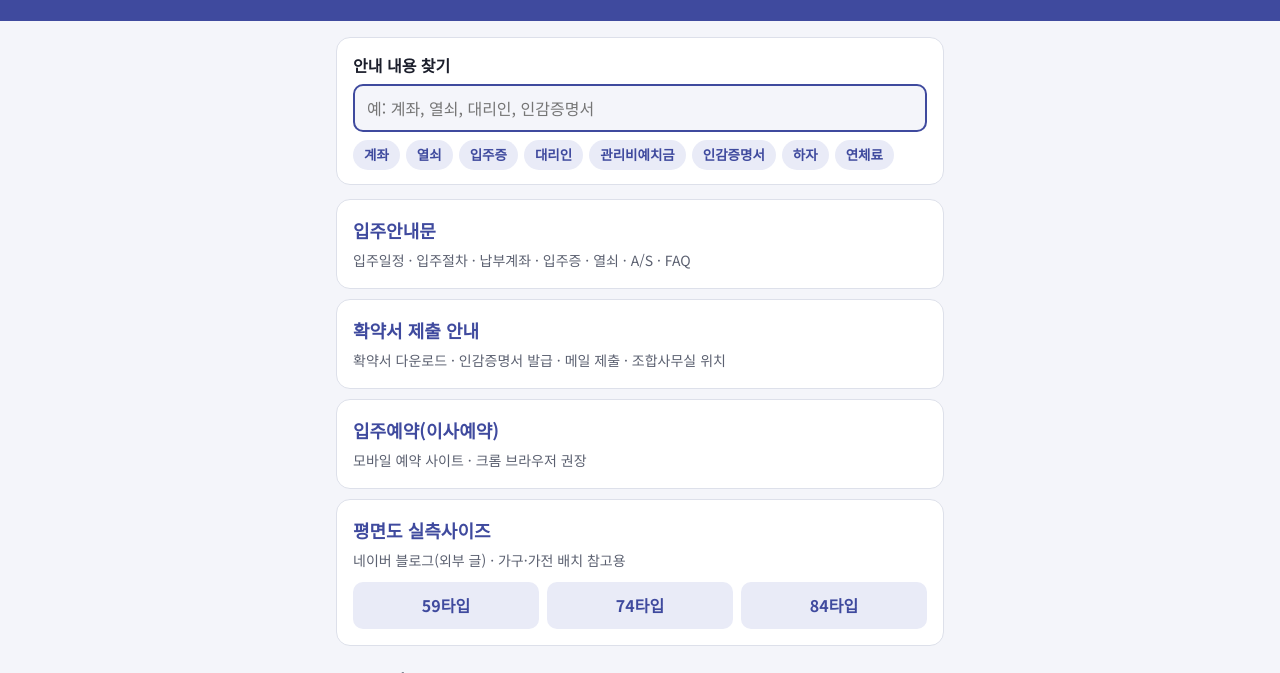
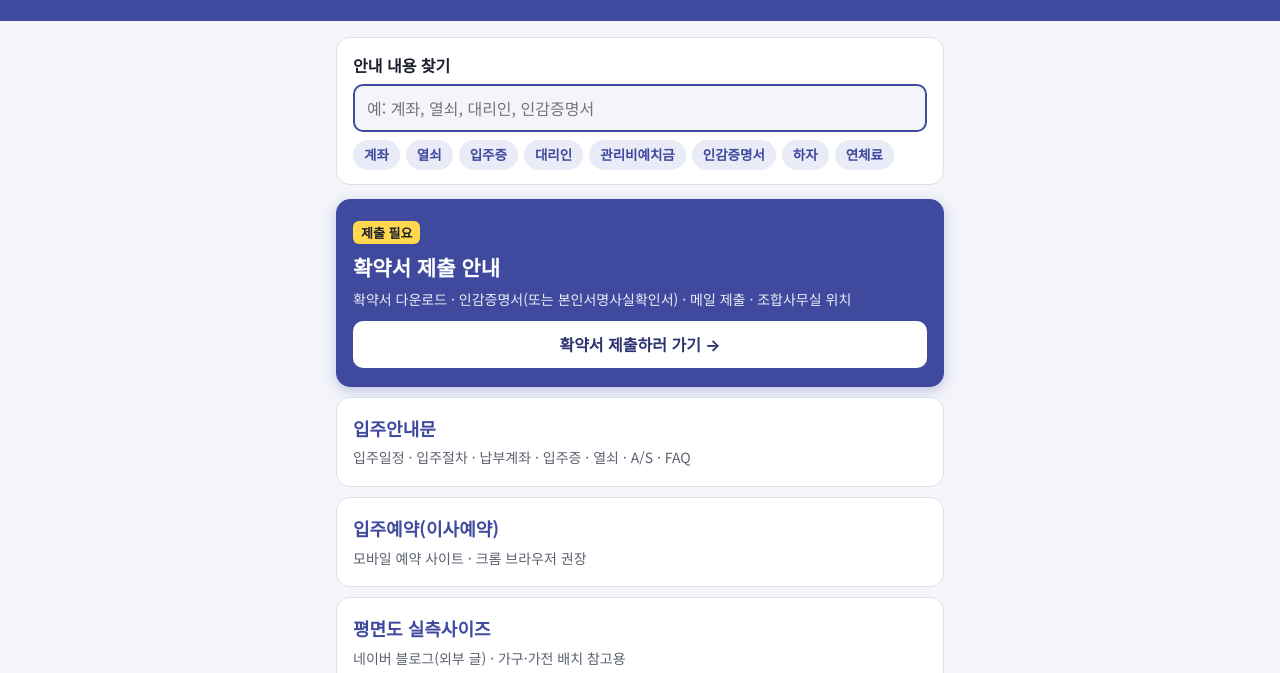
Before and after one commit to cinemu11/yukbuk-guide, a plain HTML site: page index.html in a window 1280 px wide. Shown: the part 127-800 px from the top of the page. Drawn offline with Linux system fonts and the light colour scheme.

Commit message:
대문: 확약서 제출 안내를 맨 위로 올리고 강조
Co-Authored-By: Claude Opus 5.5 <noreply@anthropic.com>
Claude-Session: https://claude.ai/code/session_01MdyaKC3Rk8NizGPWmuCRfX

```diff
--- a/index.html
+++ b/index.html
@@ -31,6 +31,12 @@
   .menu a span { color:var(--sub); font-size:14px; }
   .menu a:focus-visible { outline:2px solid var(--accent); outline-offset:2px; }
   .menu .card { background:var(--card); border:1px solid var(--line); border-radius:14px; padding:16px; }
+  .menu a.hot { background:var(--accent); border-color:var(--accent); color:#fff; padding:18px 16px; box-shadow:0 4px 14px rgba(63,74,158,.28); }
+  @media (prefers-color-scheme: dark) { .menu a.hot { background:#3f4a9e; border-color:#9aa5f0; } }
+  .menu a.hot b { color:#fff; font-size:21px; }
+  .menu a.hot span { color:#fff; opacity:.9; }
+  .menu a.hot em { display:inline-block; font-style:normal; font-size:13px; font-weight:700; background:#ffd84d; color:#1b1e2b; border-radius:6px; padding:1px 8px; margin-bottom:6px; }
+  .menu a.hot i { display:block; font-style:normal; font-weight:700; margin-top:10px; padding:10px; border-radius:10px; background:#fff; color:#2c3470; text-align:center; }
   .menu .card > b { display:block; font-size:18px; color:var(--accent); }
   .menu .card > span { color:var(--sub); font-size:14px; }
   .menu .types { display:flex; flex-wrap:wrap; gap:8px; margin-top:10px; }
@@ -88,8 +94,8 @@
   </div>
 
   <nav class="menu" aria-label="안내 바로가기">
+    <a class="hot" href="hwakyak/?v=1125d"><em>제출 필요</em><b>확약서 제출 안내</b><span>확약서 다운로드 · 인감증명서(또는 본인서명사실확인서) · 메일 제출 · 조합사무실 위치</span><i>확약서 제출하러 가기 →</i></a>
     <a href="ipju/?v=1125d"><b>입주안내문</b><span>입주일정 · 입주절차 · 납부계좌 · 입주증 · 열쇠 · A/S · FAQ</span></a>
-    <a href="hwakyak/?v=1125d"><b>확약서 제출 안내</b><span>확약서 다운로드 · 인감증명서 발급 · 메일 제출 · 조합사무실 위치</span></a>
     <a href="https://m2.dtspace.co.kr/st0010"><b>입주예약(이사예약)</b><span>모바일 예약 사이트 · 크롬 브라우저 권장</span></a>
     <div class="card"><b>평면도 실측사이즈</b><span>네이버 블로그(외부 글) · 가구·가전 배치 참고용</span>
       <div class="types">
```
